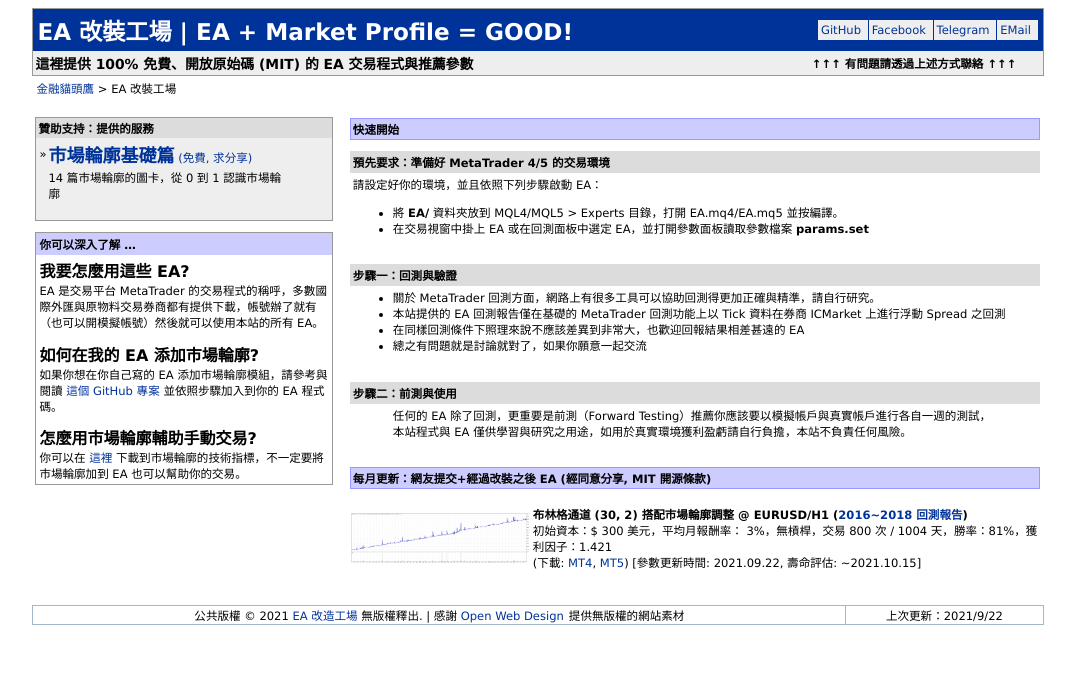
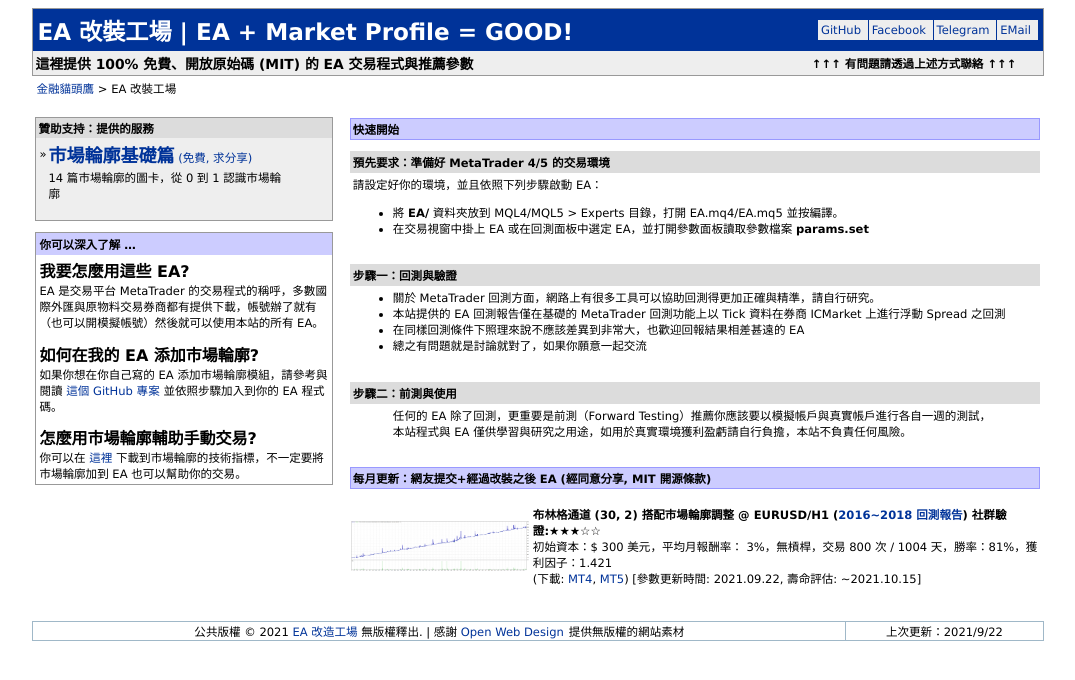
Before and after one commit to OwlsAboutFintech/awesome-EA, a plain HTML site: page index.html in a window 1280 px wide. Shown: the whole page, without its empty margins (102-1177 px from the left). Drawn offline with Linux system fonts and the light colour scheme.

Commit message:
add star symbol

```diff
--- a/index.html
+++ b/index.html
@@ -279,7 +279,7 @@
                                                 <a href="reports/1/StrategyTester.html" target="_blank"><img src="imgs/1.png" style="width:180px;height:50px;"></a>
                                             </td>
                                             <td>
-                                                <b>布林格通道 (30, 2) 搭配市場輪廓調整 @ EURUSD/H1  (<a href="reports/1/StrategyTester.html">2016~2018 回測報告</a>)</b><br/>
+                                                <b>布林格通道 (30, 2) 搭配市場輪廓調整 @ EURUSD/H1  (<a href="reports/1/StrategyTester.html">2016~2018 回測報告</a>) 社群驗證:★★★☆☆</b><br/>
                                                 初始資本：$ 300 美元，平均月報酬率： 3%，無槓桿，交易 800 次 / 1004 天，勝率：81%，獲利因子：1.421 <br/>
                                                 (下載: <a href="#">MT4</a>, <a href="#">MT5</a>) [參數更新時間: 2021.09.22, 壽命評估: ~2021.10.15]<p>
                                             </td>
```
